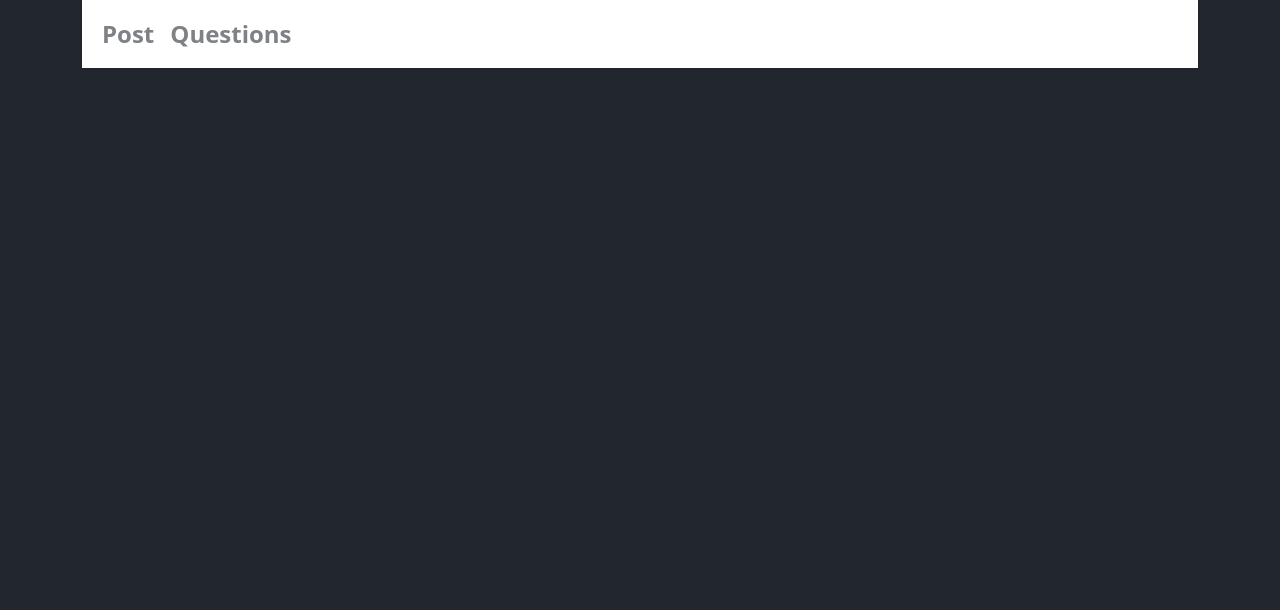
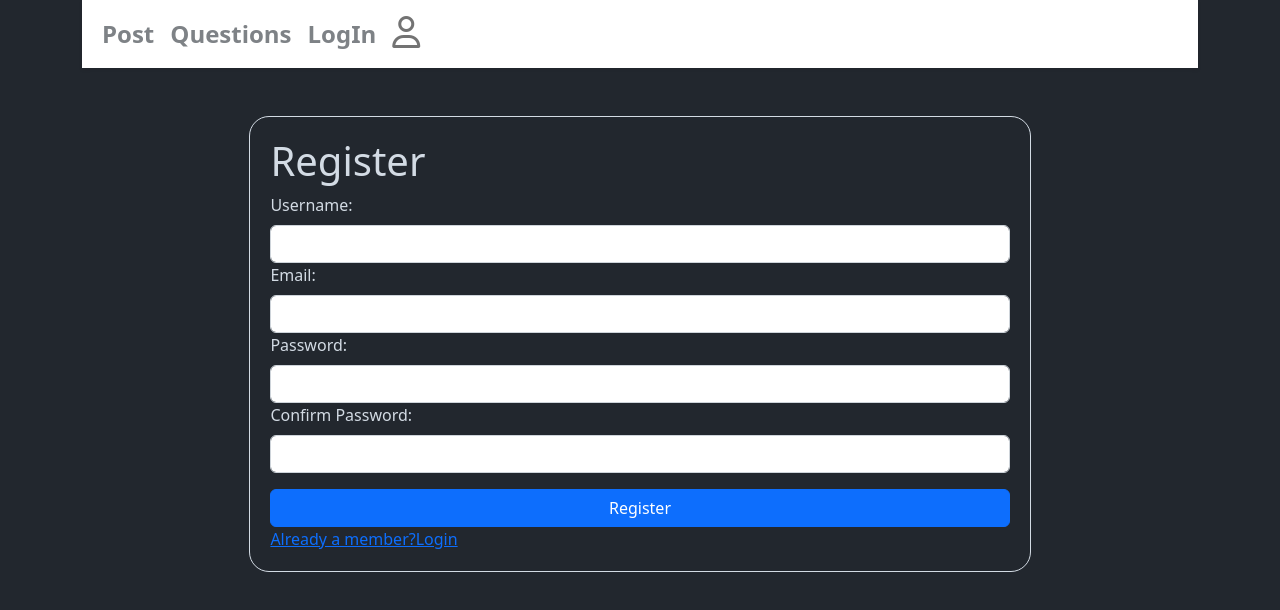
Before and after one commit to Victor-Onyejide/TechBro, a React (Create React App) app in the folder client/: page /register in a window 1280 px wide. Before the commit this address had no page. Shown: the top 610 px of the page. Built offline with nearby package versions, Linux system fonts and the light colour scheme.

Commit message:
login and register

```diff
--- a/client/src/App.js
+++ b/client/src/App.js
@@ -6,6 +6,8 @@ import { NavBar } from "./components/NavBar";
 import { Questions } from "./screen/Questions";
 import { Question } from "./screen/Question";
 import { EditScreen } from "./screen/EditScreen";
+import LogInScreen from "./screen/LoginScreen";
+import RegisterScreen from "./screen/RegisterScreen";
 
 function App() {
   const [des, setDes] = useState('');
@@ -20,6 +22,8 @@ function App() {
           <Route path="/questions" element={<Questions setID={setID}/>}/>
           <Route path="/question/:id" element={<Question  id={id}/>}/>
           <Route path="/question/edit" element= {<EditScreen id={id} />} />
+          <Route path="/login" element={<LogInScreen />}/>
+          <Route path="/register" element={<RegisterScreen />}/>
         </Routes>
       </Container>
     </>
--- a/client/src/components/NavBar.js
+++ b/client/src/components/NavBar.js
@@ -5,9 +5,15 @@ export function NavBar() {
     return (
         <NavbarBs sticky='top' className="shadow-sm bg-white mb-3">
             <Container>
-                <Nav className=''>
-                    <Nav.Link to="/post" className='mynav' as={NavLink}>Post</Nav.Link>
-                    <Nav.Link to="/questions" className='mynav' as={NavLink}>Questions</Nav.Link>
+                <Nav className='nav-links'>
+                    {/* <div className='links'> */}
+                        <Nav.Link to="/post" className='mynav' as={NavLink}>Post</Nav.Link>
+                        <Nav.Link to="/questions" className='mynav' as={NavLink}>Questions</Nav.Link>
+                    {/* </div> */}
+                    {/* <div className='login-icon'> */}
+                        <Nav.Link to="/login" className='mynav'  as={NavLink} >LogIn</Nav.Link>
+                        <Nav.Link className='user-icon'><i class="far fa-user"></i></Nav.Link>
+                    {/* </div> */}
                 </Nav>
             </Container>
         </NavbarBs>
--- a/client/src/index.css
+++ b/client/src/index.css
@@ -4,7 +4,24 @@ body {
   box-sizing: border-box;
 
 }
-
+/* Nav Links */
+.nav-links{
+  width: 100%;
+}
+.nav-lins .user-icon{
+  display: flex;
+  justify-content: center;
+  align-items: center;
+}
+.nav-links .user-icon .far{
+  font-size: 2rem;
+}
+/* .nav-links .links {
+  display: inline-block;
+} */
+.nav-links .login-icon {
+  float: right;
+}
 .mynav {
   color: #7e8286;
   font-weight: bold;
@@ -12,9 +29,17 @@ body {
 
 }
 
+/* Log In */
+.login-wrapper {
+  margin-right: 15%;
+  margin-left: 15%;
+  border-radius: 20px;
+  padding: 20px 20px;
+  border: 1px solid #d3dbe4 ;
+
+}
+
 /* Question Card */
-
-
 
 .mycard {
   width: 1000px;
@@ -22,16 +47,17 @@ body {
   border-color: white;
 }
 
-.mycard .body-wrapper{
+.mycard .body-wrapper {
   margin-right: 100px;
 }
 
-.mycard .desc{
+.mycard .desc {
   /* max-height: 100px; */
   white-space: nowrap;
   overflow: hidden;
   text-overflow: ellipsis;
 }
+
 .lang {
   position: absolute;
   right: 0;
@@ -60,12 +86,6 @@ body {
 }
 
 .difficulty {
-  /* color: green;
-  margin-left: 20px;
-  margin-top: 10px;
-
-  border: 1px solid green; */
-  /* width: 45px; */
   padding: 0px 5px;
   text-align: center;
   border-radius: 20px;
@@ -89,20 +109,20 @@ body {
 
 }
 
-.questions .searchItems .difficultyBtn{
- /* width: 100%; */
- /* float: ; */
+.questions .searchItems .difficultyBtn {
+  /* width: 100%; */
+  /* float: ; */
   /* display: inline-block; */
   /* float: left; */
 }
 
-.questions .searchItems .language{
+.questions .searchItems .language {
   /* display: inline-block; */
 
 
 }
-.questions .filter
-{
+
+.questions .filter {
   width: 220px;
 }
 
@@ -110,10 +130,11 @@ body {
   display: flex;
   justify-content: space-between;
 }
+
 /* .questions .filter {
 
 } */
-.questions .searchItems .fa-search{
+.questions .searchItems .fa-search {
   font-size: 1.5rem;
   margin-left: 10px;
   cursor: pointer;
@@ -124,6 +145,7 @@ body {
   justify-content: center;
   height: 35px;
 }
+
 .questions .filter-tag .wrapper span {
   margin-left: 10px;
   cursor: pointer;
@@ -149,11 +171,11 @@ body {
 
 .questionScreen .leetcode {
   margin-left: 10px;
-  font-size:  0.7rem;
+  font-size: 0.7rem;
   margin-top: 10px;
 }
 
-.questionScreen .fa-arrow-circle-left{
+.questionScreen .fa-arrow-circle-left {
   color: #d3dbe4;
   font-size: 2rem;
 }
@@ -164,6 +186,7 @@ body {
   .questions .searchItems {
     display: block;
   }
+
   .questions .searchItems input[type=text] {
     width: 100%;
   }
--- /dev/null
+++ b/client/src/screen/LoginScreen.js
@@ -0,0 +1,25 @@
+import { useState } from "react";
+import { Button, Container, Form } from "react-bootstrap";
+import { Link } from "react-router-dom";
+
+export default function LogInScreen() {
+    const [user, setUser] = useState('');
+    const [password, setPassWord] = useState('');
+
+    return (
+        <>
+            <Form className="login-wrapper mt-5">
+                <h1>Log In</h1>
+                <Form.Label>Username:</Form.Label>
+                <Form.Control type="text" onChange={(e) => setUser(e.target.value)} />
+
+                <Form.Label>Password:</Form.Label>
+                <Form.Control type="text" onChange={(e) => setPassWord(e.target.value)} />
+                <Button type="submit" className="mt-3" style={{width:'100%'}}>LogIn</Button>
+                <Link to="/register" className="mb-5">Not a member?Register</Link>
+
+
+            </Form>
+        </>
+    )
+}
--- /dev/null
+++ b/client/src/screen/RegisterScreen.js
@@ -0,0 +1,32 @@
+import { useState } from "react";
+import {  Button, Form } from "react-bootstrap";
+import { Link } from "react-router-dom";
+
+export default function RegisterScreen() {
+    const [name, setName] = useState('');
+    const [password, setPassWord] = useState('');
+    const [email, setEmail] = useState('');
+    const [confirmPass, setConfirmPass] = useState('')
+
+    return (
+        <>
+            <Form className="login-wrapper mt-5">
+            <h1>Register</h1>
+
+                <Form.Label>Username:</Form.Label>
+                <Form.Control type="text" onChange={(e) => setName(e.target.value)} />
+
+                <Form.Label>Email:</Form.Label>
+                <Form.Control type="text" onChange={(e) => setEmail(e.target.value)} />
+
+                <Form.Label>Password:</Form.Label>
+                <Form.Control type="text" onChange={(e) => setPassWord(e.target.value)} />
+
+                <Form.Label>Confirm Password:</Form.Label>
+                <Form.Control type="text" onChange={(e) => setConfirmPass(e.target.value)} />
+                <Button type="submit" className="mt-3" style={{width:'100%'}}>Register</Button>
+                <Link to="/login" className="mb-5">Already a member?Login</Link>
+            </Form>
+        </>
+    )
+}
```
